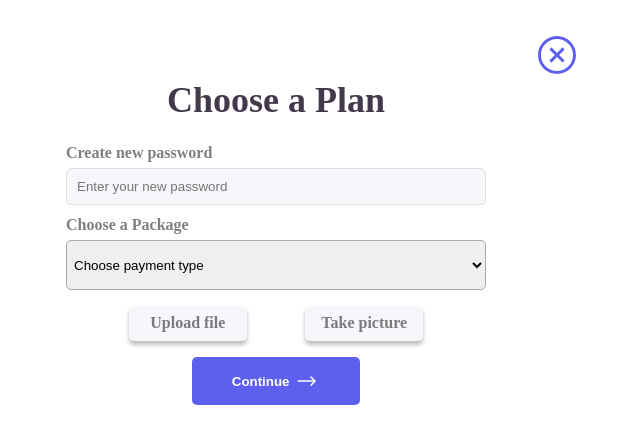
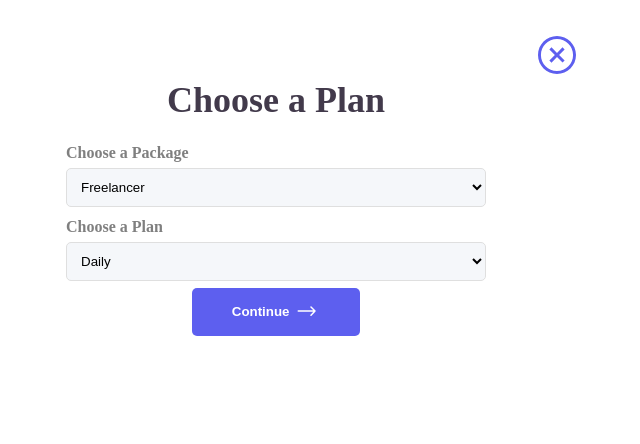
Before and after one commit to Africa-Trainovation-Consulting/newATC, a React (Create React App) app: page / in a window 1280 px wide. Shown: the top 444 px of the page, without its empty margins (24-664 px from the left). Built offline with nearby package versions, Linux system fonts and the light colour scheme.

Commit message:
all components done and dusted

```diff
--- a/src/Sass/style.scss
+++ b/src/Sass/style.scss
@@ -239,16 +239,7 @@ p {
 .takePicture::before {
     content: 'Take picture';
 }
-select {
-    border: 1px solid #A9A9A9;
-    box-sizing: border-box;
-    padding: 0 0 0 3px;
-    border-radius: 5px;
-    min-height: 50px;
-    max-height: 60px;
-    width: 100%;
-    max-width: 100%;
-
+select {@include input();
     &:invalid {
         color: gray;
     }
@@ -256,7 +247,9 @@ select {
     #selected {
         font-weight: normal;
         color: #B4B4B4;
-
+    }
+    option{
+        border-top: 1px solid rgba(0, 0, 0, 0.2);
     }
 }
 form {
@@ -288,7 +281,17 @@ form {
     button {
         @include btn2();
     }
+    select {@include input2();
+        &:invalid {
+            color: gray;
+        }
 
+        #selected {
+            font-weight: normal;
+            color: #B4B4B4;
+
+        }
+    }
     form {
         @include form2();
 
--- a/src/components/ChoosePlan.js
+++ b/src/components/ChoosePlan.js
@@ -3,6 +3,9 @@ function ChoosePlan(props) {
     function continueHandler(event) {
         event.stopPropagation();
         event.preventDefault();
+    }
+    const optionStyle = {
+        borderTop:'1px solid rgba(0, 0, 0, 0.2)'
     }
     return (
         <div className="modal">
@@ -14,28 +17,31 @@ function ChoosePlan(props) {
             <h1>Choose a Plan</h1>
             <form action="post">
                 <span className="form-group">
-                    <label for="Password"> Create new password </label>
-                    <input type="password" name="newPassword" placeholder="Enter your new password" />
                     <label for="inputPaymentType"> Choose a Package </label>
-                    <select id="courses" name="paymentType" placeholder="Choose payment type">
+                    <select id="courses" name="paymentType" placeholder="Freelancer">
                         <option value="" disabled invalid selected hidden id="selected"
                             style={{ fontWeight: 'lighter', fontSize: '5px', color: '#b4b4b4' }}>
-                            Choose payment type
+                           Freelancer
                         </option>
-                        <option value="Academy">Academy</option>
-                        <option value="Info">Consultancy</option>
-                        <option value="Stem">Stem</option>
-                        <option value="Workstation">Workstation</option>
+                        <option value="Freelancer">Freelancer</option>
+                        <option value="Team of 6">Team of 6</option>
+                        <option value="Executive">Executive</option>
+                        <option value="Digital Classroom">Digital Classroom </option>
+                        <option value="hangouts">Hangouts</option>
                     </select>
                 </span>
-                <span className="flex_btn">
-                    <label className="upload">
-                        <input type='file' accept="image/*" className='inputImage' />
-                    </label>
-
-                    <label className="takePicture">
-                        <input type='file' capture='user' accept="image/*" className='inputImage' />
-                    </label>
+                <span className="form-group">
+                    <label for="inputPaymentType"> Choose a Plan </label>
+                    <select id="courses" name="paymentType" placeholder="Daily">
+                        <option value="" disabled invalid selected hidden id="selected"
+                            style={{fontWeight: 'lighter', fontSize: '5px', color: '#b4b4b4' }}>
+                           Daily
+                        </option>
+                        <option value="Daily" style={optionStyle}>Daily</option>
+                        <option value="Hourly">Hourly</option>
+                        <option value="Weekly">Weekly</option>
+                        <option value="Monthly">Monthly</option>
+                    </select>
                 </span>
                 <button type="submit" onClick={continueHandler}> Continue <svg xmlns="http://www.w3.org/2000/svg" width="27" height="10" viewBox="0 0 37 20" fill="none">
                     <path d="M35.5 10H2M35.5 10L27.5 18.5M35.5 10L27.5 2" stroke="white" stroke-width="3" stroke-linecap="round" stroke-linejoin="round" />
```
